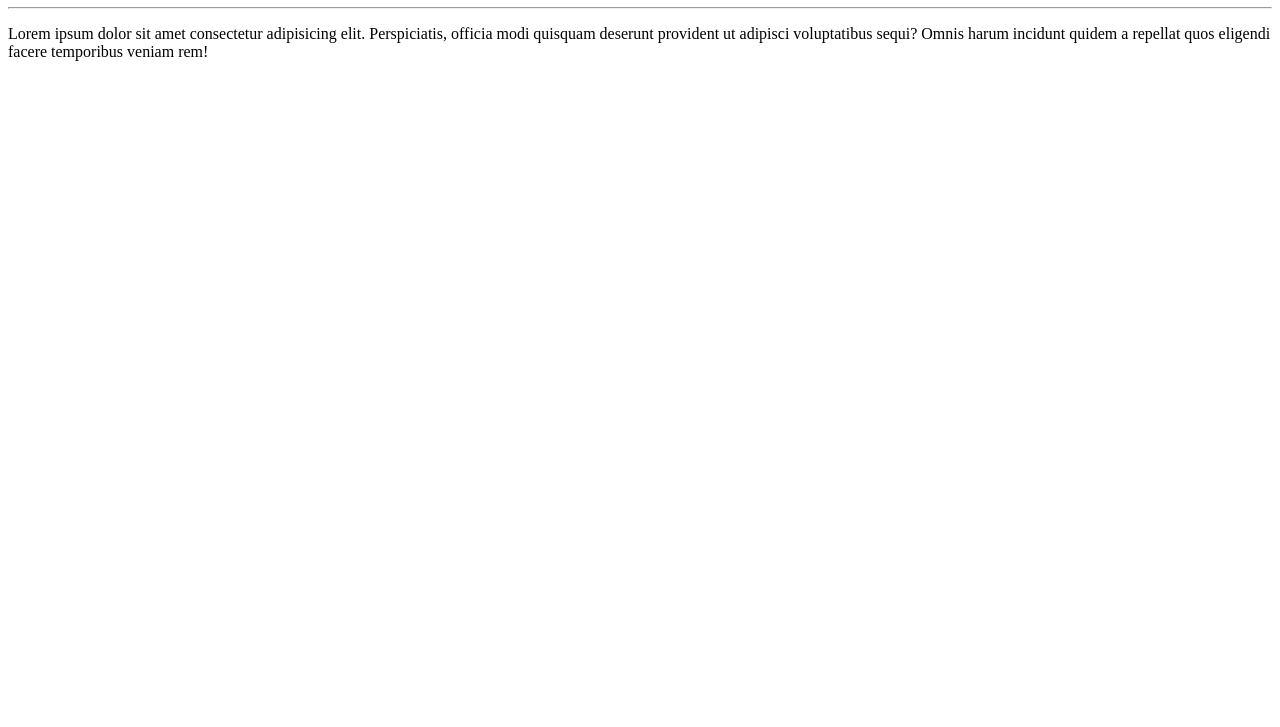
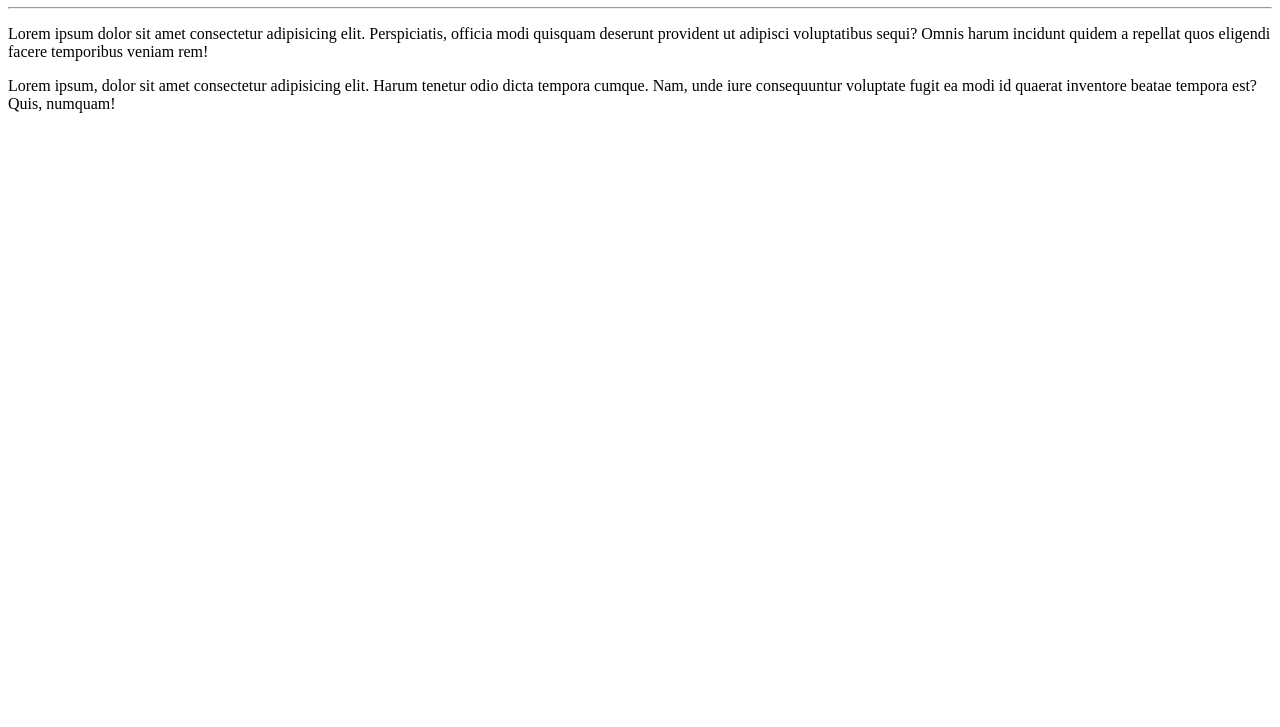
Before and after one commit to AlfredoPaulo/Ola-Mundo, a plain HTML site: page site-exemplo/index.html in a window 1280 px wide. Shown: the part 73-800 px from the top of the page. Drawn offline with Linux system fonts and the light colour scheme.

Commit message:
Adicionei um paragrafo

```diff
--- a/site-exemplo/index.html
+++ b/site-exemplo/index.html
@@ -10,5 +10,6 @@
     <hr>
 
     <p>Lorem ipsum dolor sit amet consectetur adipisicing elit. Perspiciatis, officia modi quisquam deserunt provident ut adipisci voluptatibus sequi? Omnis harum incidunt quidem a repellat quos eligendi facere temporibus veniam rem!</p>
+    <p>Lorem ipsum, dolor sit amet consectetur adipisicing elit. Harum tenetur odio dicta tempora cumque. Nam, unde iure consequuntur voluptate fugit ea modi id quaerat inventore beatae tempora est? Quis, numquam!</p>
 </body>
 </html>
```
